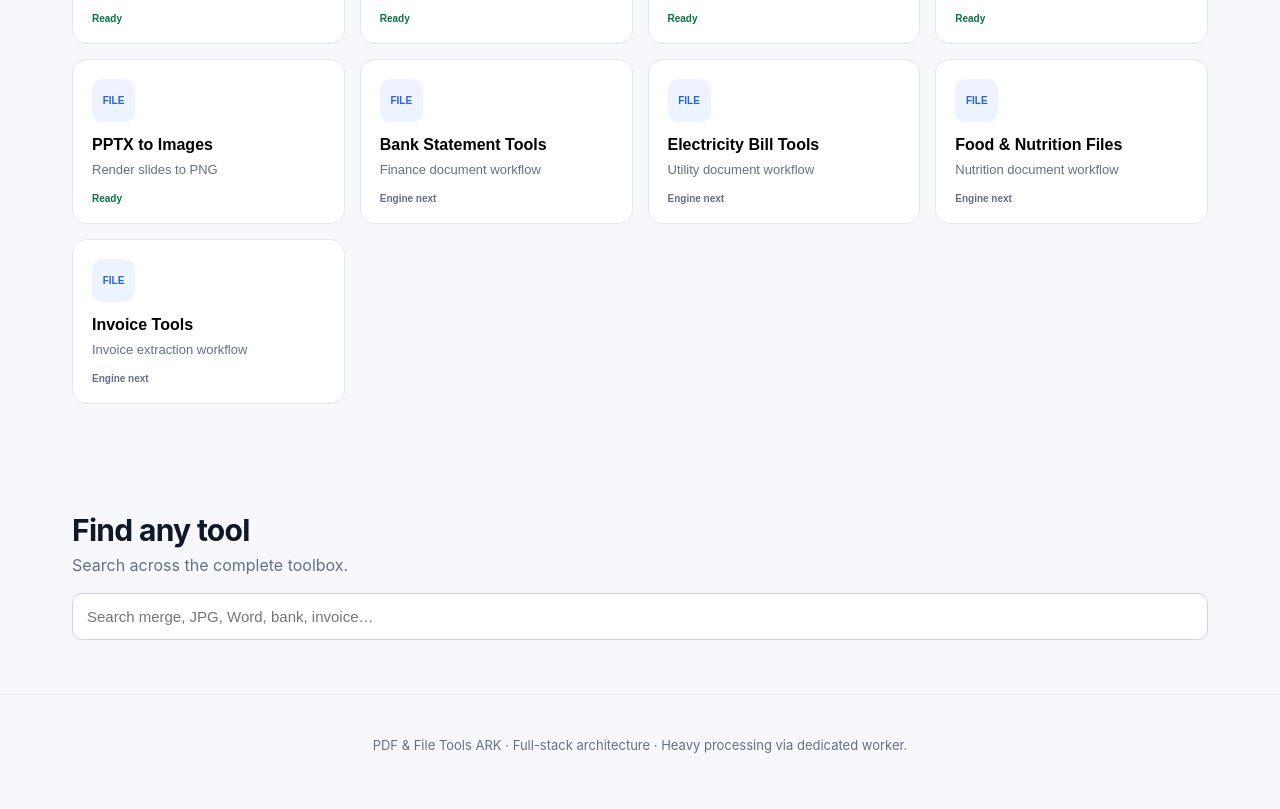
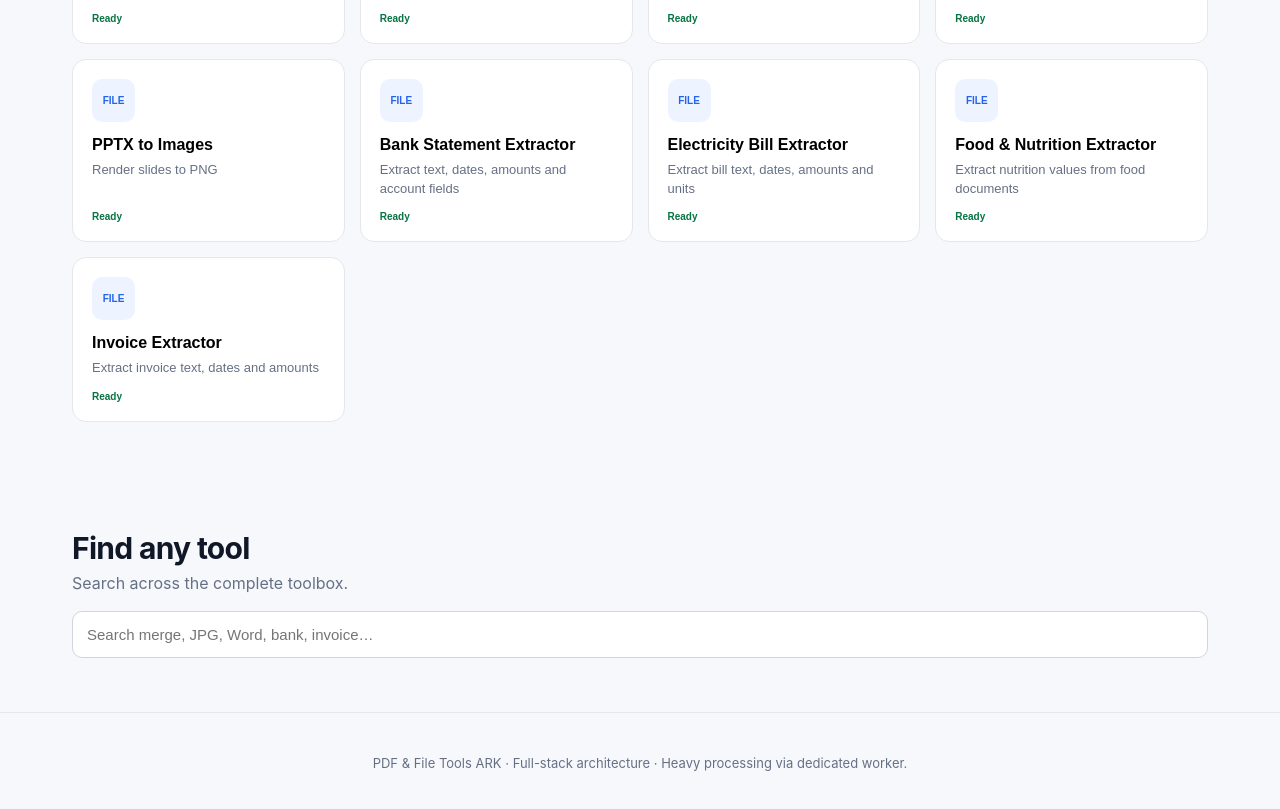
Before and after one commit to rakeshayitam7/pdf-file-tools-ark, a Next.js app: page / in a window 1280 px wide. Shown: the part 3180-3989 px from the top of the page. Built offline with nearby package versions, Linux system fonts and the light colour scheme.

Commit message:
Mark all current toolbox cards as connected and add document extraction tools

```diff
--- a/app/page.tsx
+++ b/app/page.tsx
@@ -8,22 +8,22 @@ const pdf=make([
 ['Compress PDF','Reduce PDF size with qpdf worker','compress-pdf','PDF'],['PDF to JPG','Render every PDF page as JPG','pdf-to-jpg','PDF'],['PDF to PNG','Render every PDF page as PNG','pdf-to-png','PDF'],['JPG to PDF','Create a PDF from one or more JPG images','jpg-to-pdf','PDF'],['PNG to PDF','Create a PDF from one or more PNG images','png-to-pdf','PDF'],['PDF to Text','Extract selectable text','pdf-to-text','PDF'],['PDF to Word','Convert PDF text into DOCX','pdf-to-word','PDF'],['Word to PDF','Convert DOCX using LibreOffice','word-to-pdf','PDF'],['PPT to PDF','Convert presentations using LibreOffice','ppt-to-pdf','PDF'],['Excel to PDF','Convert spreadsheets using LibreOffice','excel-to-pdf','PDF'],['HTML to PDF','Render HTML as a PDF','html-to-pdf','PDF'],['Sign PDF','Add a text signature to every page','sign-pdf','PDF']])
 const image=make([['JPG to PNG','Convert JPG to PNG','png','Image'],['PNG to JPG','Convert PNG to JPG','jpg','Image'],['WEBP to JPG','Convert WEBP to JPG','jpg','Image'],['JPG to WEBP','Convert JPG to WEBP','webp','Image'],['PNG to WEBP','Convert PNG to WEBP','webp','Image'],['Image Compress','Compress to WebP with adjustable quality','compress','Image'],['Image Resize','Resize without enlarging','resize','Image'],['Image Crop','Crop to exact pixel dimensions','crop','Image']])
 const media=make([['MP3 to WAV','FFmpeg audio conversion','mp3-to-wav','Audio'],['WAV to MP3','FFmpeg audio conversion','wav-to-mp3','Audio'],['MP3 to OGG','FFmpeg audio conversion','mp3-to-ogg','Audio'],['Audio Compress','FFmpeg audio compression','audio-compress','Audio'],['MP4 to WEBM','FFmpeg video conversion','mp4-to-webm','Video'],['WEBM to MP4','FFmpeg video conversion','webm-to-mp4','Video'],['MP4 to GIF','FFmpeg GIF creation','mp4-to-gif','Video'],['Video Compress','FFmpeg video compression','video-compress','Video'],['Video Trim','FFmpeg video trimming','video-trim','Video'],['Video to MP3','Extract audio with FFmpeg','video-to-mp3','Video']])
-const other=make([['DOCX to TXT','Extract Word text','docx-to-txt','Office'],['TXT to PDF','Create PDF from text','txt-to-pdf','Office'],['CSV to XLSX','Spreadsheet conversion','csv-to-xlsx','Office'],['XLSX to CSV','Spreadsheet conversion','xlsx-to-csv','Office'],['PPTX to Images','Render slides to PNG','pptx-to-images','Office'],['Bank Statement Tools','Finance document workflow','coming','Finance'],['Electricity Bill Tools','Utility document workflow','coming','Utilities'],['Food & Nutrition Files','Nutrition document workflow','coming','Food'],['Invoice Tools','Invoice extraction workflow','coming','Finance']])
+const other=make([['DOCX to TXT','Extract Word text','docx-to-txt','Office'],['TXT to PDF','Create PDF from text','txt-to-pdf','Office'],['CSV to XLSX','Spreadsheet conversion','csv-to-xlsx','Office'],['XLSX to CSV','Spreadsheet conversion','xlsx-to-csv','Office'],['PPTX to Images','Render slides to PNG','pptx-to-images','Office'],['Bank Statement Extractor','Extract text, dates, amounts and account fields','bank-statement-tools','Finance'],['Electricity Bill Extractor','Extract bill text, dates, amounts and units','electricity-bill-tools','Utilities'],['Food & Nutrition Extractor','Extract nutrition values from food documents','food-nutrition-files','Food'],['Invoice Extractor','Extract invoice text, dates and amounts','invoice-tools','Finance']])
 const sections=[['pdf','PDF tools',pdf],['images','Image conversion',image],['media','Audio & video',media],['files','Other file conversions',other]] as const
-const workerActions=new Set(pdf.map(t=>t.action).concat(media.map(t=>t.action),other.map(t=>t.action)).filter(a=>a!=='coming'))
+const workerActions=new Set(pdf.map(t=>t.action).concat(media.map(t=>t.action),other.map(t=>t.action)))
 
-function Card({t,onOpen}:{t:Tool;onOpen:(t:Tool)=>void}){return <button className="card" onClick={()=>onOpen(t)}><div className="icon">{t.kind==='PDF'?'PDF':t.kind==='Image'?'IMG':t.kind==='Audio'?'AUD':t.kind==='Video'?'VID':'FILE'}</div><h3>{t.name}</h3><p>{t.desc}</p><span className={t.action==='coming'?'badge muted':'badge'}>{t.action==='coming'?'Engine next':workerActions.has(t.action)?'Ready':'Ready'}</span></button>}
+function Card({t,onOpen}:{t:Tool;onOpen:(t:Tool)=>void}){return <button className="card" onClick={()=>onOpen(t)}><div className="icon">{t.kind==='PDF'?'PDF':t.kind==='Image'?'IMG':t.kind==='Audio'?'AUD':t.kind==='Video'?'VID':'FILE'}</div><h3>{t.name}</h3><p>{t.desc}</p><span className="badge">Ready</span></button>}
 
 export default function Home(){
  const [active,setActive]=useState<Tool|null>(null); const [files,setFiles]=useState<File[]>([]); const [busy,setBusy]=useState(false); const [message,setMessage]=useState(''); const [query,setQuery]=useState('');
  const [signature,setSignature]=useState(''); const [width,setWidth]=useState(''); const [height,setHeight]=useState(''); const [left,setLeft]=useState('0'); const [top,setTop]=useState('0'); const [quality,setQuality]=useState('82'); const [html,setHtml]=useState(''); const [start,setStart]=useState('00:00:00'); const [duration,setDuration]=useState('00:00:10');
  const all=sections.flatMap(x=>x[2]); const filtered=useMemo(()=>all.filter(t=>(t.name+' '+t.desc+' '+t.kind).toLowerCase().includes(query.toLowerCase())),[query]);
  function openTool(t:Tool){setActive(t);setFiles([]);setMessage('');setSignature('');setWidth('');setHeight('');setLeft('0');setTop('0');setQuality('82');setHtml('');setStart('00:00:00');setDuration('00:00:10')}
- function accept(){if(!active)return undefined;if(active.action==='merge-pdf')return '.pdf';if(active.action==='jpg-to-pdf')return 'image/jpeg';if(active.action==='png-to-pdf')return 'image/png';if(active.action==='docx-to-txt')return '.docx';if(active.action==='txt-to-pdf')return '.txt';if(active.action==='csv-to-xlsx')return '.csv';if(active.action==='xlsx-to-csv')return '.xlsx';if(active.action==='pdf-to-word')return '.pdf';if(active.action==='word-to-pdf')return '.docx';if(active.action==='ppt-to-pdf'||active.action==='pptx-to-images')return '.pptx';if(active.action==='excel-to-pdf')return '.xlsx,.xls';if(active.action==='pdf-to-jpg'||active.action==='pdf-to-png'||active.action==='compress-pdf'||active.action==='pdf-to-text')return '.pdf';if(active.action==='video-trim')return 'video/*';if(active.kind==='Image')return 'image/*';if(active.kind==='Audio')return 'audio/*';if(active.kind==='Video')return 'video/*';return '.pdf'}
+ function accept(){if(!active)return undefined;if(active.action==='merge-pdf')return '.pdf';if(active.action==='jpg-to-pdf')return 'image/jpeg';if(active.action==='png-to-pdf')return 'image/png';if(active.action==='docx-to-txt')return '.docx';if(active.action==='txt-to-pdf')return '.txt';if(active.action==='csv-to-xlsx')return '.csv';if(active.action==='xlsx-to-csv')return '.xlsx';if(active.action==='pdf-to-word')return '.pdf';if(active.action==='word-to-pdf')return '.docx';if(active.action==='ppt-to-pdf'||active.action==='pptx-to-images')return '.pptx';if(active.action==='excel-to-pdf')return '.xlsx,.xls';if(['pdf-to-jpg','pdf-to-png','compress-pdf','pdf-to-text','bank-statement-tools','electricity-bill-tools','food-nutrition-files','invoice-tools'].includes(active.action))return '.pdf,.txt,.csv';if(active.action==='video-trim')return 'video/*';if(active.kind==='Image')return 'image/*';if(active.kind==='Audio')return 'audio/*';if(active.kind==='Video')return 'video/*';return '.pdf'}
  async function process(){
-  if(!active)return; if(active.action==='coming')return setMessage('This category engine is planned but not connected yet.'); if(active.action==='html-to-pdf'&&!html.trim())return setMessage('Enter HTML first.'); if(!files.length&&active.action!=='html-to-pdf')return setMessage('Choose a file first.');
+  if(!active)return; if(!files.length&&active.action!=='html-to-pdf')return setMessage('Choose a file first.'); if(active.action==='html-to-pdf'&&!html.trim())return setMessage('Enter HTML first.');
   setBusy(true);setMessage(workerActions.has(active.action)?'Processing with the ARK engine…':'Processing on the ARK server…');
-  try{const fd=new FormData();fd.append('action',active.action);files.forEach(f=>fd.append('files',f));if(active.action==='sign-pdf')fd.append('signature',signature);if(active.action==='html-to-pdf')fd.append('html',html);if(active.action==='video-trim'){fd.append('start',start);fd.append('duration',duration)}const r=await fetch('/api/process',{method:'POST',body:fd});if(!r.ok){const j=await r.json().catch(()=>({}));throw new Error(j.error||'Processing failed');}const blob=await r.blob();const url=URL.createObjectURL(blob);const a=document.createElement('a');a.href=url;a.download=active.action==='metadata'?'pdf-metadata.json':active.action==='docx-to-txt'?'document.txt':active.action==='csv-to-xlsx'?'converted.xlsx':active.action==='xlsx-to-csv'?'converted.csv':active.action==='pdf-to-text'?'document.txt':active.action==='pdf-to-word'?'document.docx':active.action==='pdf-to-jpg'||active.action==='pdf-to-png'?'pdf-pages.zip':active.action==='word-to-pdf'||active.action==='ppt-to-pdf'||active.action==='excel-to-pdf'?'converted.pdf':active.action+'.bin';a.click();setTimeout(()=>URL.revokeObjectURL(url),1000);setMessage('Done — your processed file is downloading.')}catch(e){setMessage(e instanceof Error?e.message:'Processing failed.')}finally{setBusy(false)}
+  try{const fd=new FormData();fd.append('action',active.action);files.forEach(f=>fd.append('files',f));if(active.action==='sign-pdf')fd.append('signature',signature);if(active.action==='html-to-pdf')fd.append('html',html);if(active.action==='video-trim'){fd.append('start',start);fd.append('duration',duration)}const r=await fetch('/api/process',{method:'POST',body:fd});if(!r.ok){const j=await r.json().catch(()=>({}));throw new Error(j.error||'Processing failed');}const blob=await r.blob();const url=URL.createObjectURL(blob);const a=document.createElement('a');a.href=url;a.download=active.action==='metadata'?'pdf-metadata.json':active.action==='docx-to-txt'?'document.txt':active.action==='csv-to-xlsx'?'converted.xlsx':active.action==='xlsx-to-csv'?'converted.csv':active.action==='pdf-to-text'?'document.txt':active.action==='pdf-to-word'?'document.docx':active.action==='pdf-to-jpg'||active.action==='pdf-to-png'?'pdf-pages.zip':active.action==='word-to-pdf'||active.action==='ppt-to-pdf'||active.action==='excel-to-pdf'?'converted.pdf':active.action.endsWith('-tools')||active.action==='food-nutrition-files'||active.action==='invoice-tools'?active.action+'.json':active.action+'.bin';a.click();setTimeout(()=>URL.revokeObjectURL(url),1000);setMessage('Done — your processed file is downloading.')}catch(e){setMessage(e instanceof Error?e.message:'Processing failed.')}finally{setBusy(false)}
  }
  async function imageProcess(){if(!active||!files[0])return setMessage('Choose an image first.');setBusy(true);setMessage('Processing image with Sharp…');try{const fd=new FormData();fd.append('file',files[0]);fd.append('format',active.action);fd.append('quality',quality);if(width)fd.append('width',width);if(height)fd.append('height',height);fd.append('left',left);fd.append('top',top);const r=await fetch('/api/image',{method:'POST',body:fd});if(!r.ok){const j=await r.json().catch(()=>({}));throw new Error(j.error||'Image processing failed')}const blob=await r.blob();const url=URL.createObjectURL(blob);const a=document.createElement('a');a.href=url;const ext=active.action==='jpg'?'jpg':active.action==='png'?'png':'webp';a.download='ark-'+active.action+'.'+ext;a.click();setTimeout(()=>URL.revokeObjectURL(url),1000);setMessage('Done — image processed.')}catch(e){setMessage(e instanceof Error?e.message:'Image processing failed.')}finally{setBusy(false)}}
  const run=active?.kind==='Image'&&active.action!=='coming'?imageProcess:process;
```
